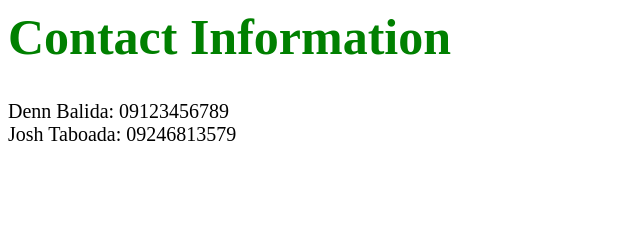
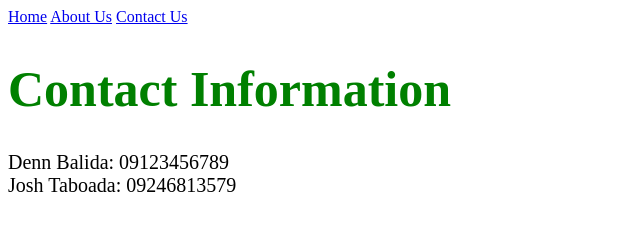
Before and after one commit to joshptaboada/collaborative-website, a plain HTML site: page contact.html in a window 1280 px wide. Shown: the whole page, without its empty margins (0-640 px from the left). Drawn offline with Linux system fonts and the light colour scheme.

Commit message:
Update contact.html

```diff
--- a/contact.html
+++ b/contact.html
@@ -1,4 +1,13 @@
 <title>Static Website</title>
-    <h1 style="color: green; font-size: 50px;">Contact Information</h1>
-    <div style="font-size: 20px;">Denn Balida: 09123456789</div>
-    <div style="font-size: 20px;">Josh Taboada: 09246813579</div>
+
+  <header>
+    <nav>
+      <a href="index.html" class="active">Home</a>
+      <a href="about.html">About Us</a>
+      <a href="contact.html">Contact Us</a>
+    </nav>
+  </header>
+
+<h1 style="color: green; font-size: 50px;">Contact Information</h1>
+<div style="font-size: 20px;">Denn Balida: 09123456789</div>
+<div style="font-size: 20px;">Josh Taboada: 09246813579</div>
```
